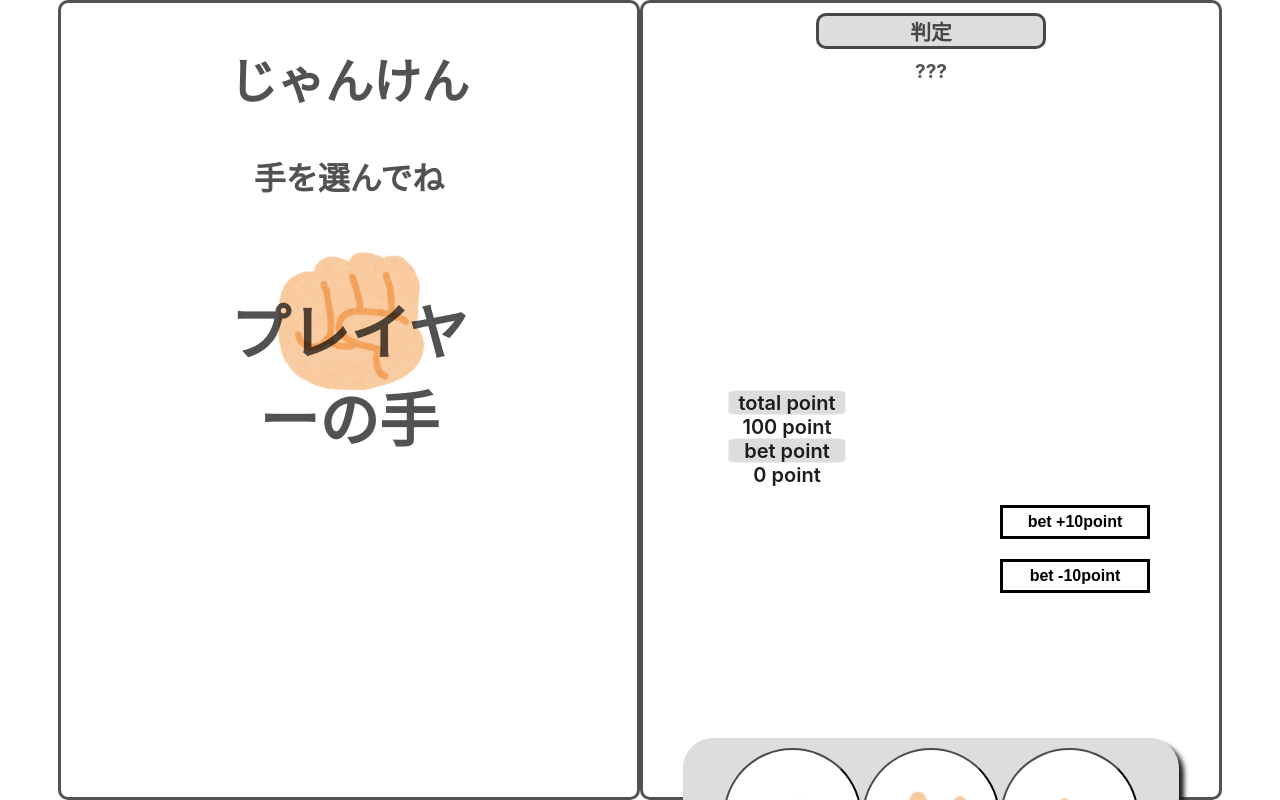
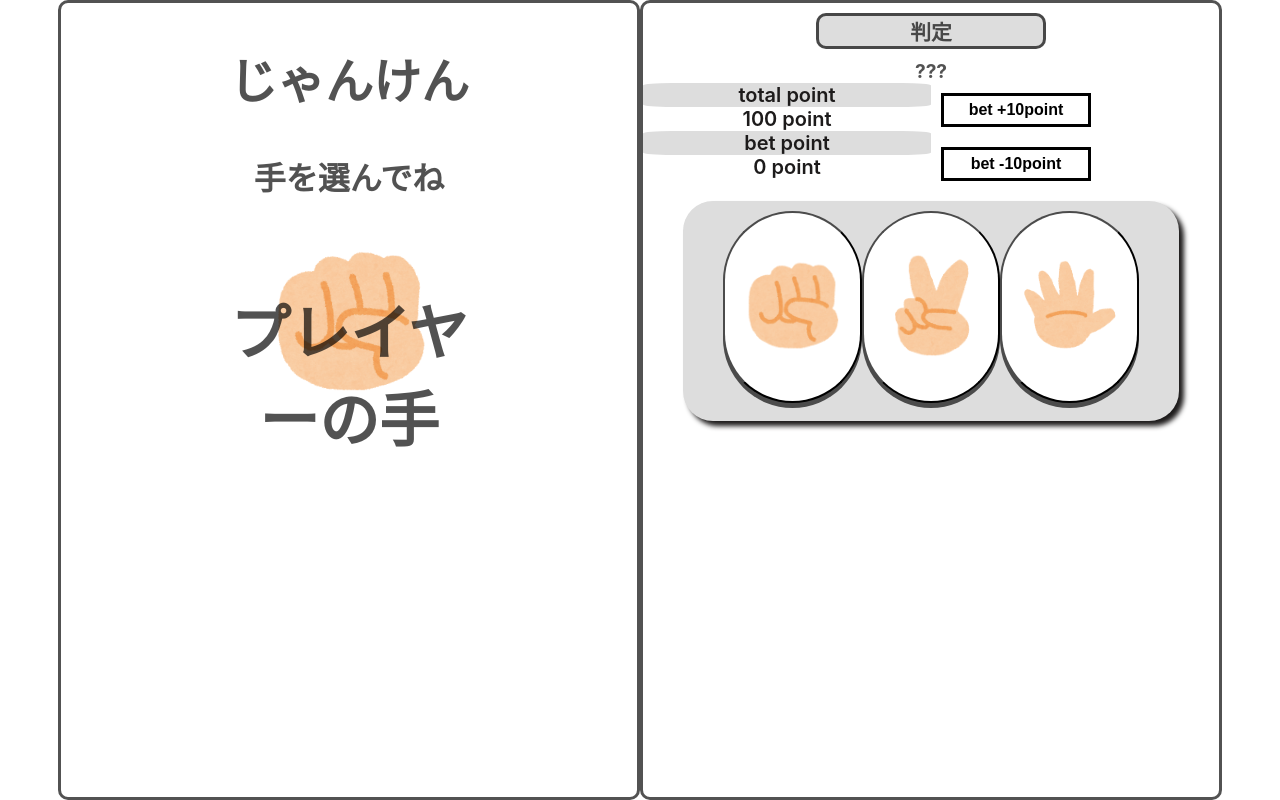
Before and after one commit to koshiro-adachi/janken-app, a React (Create React App) app: page /vspage in a window 1280 px wide. Shown: the top 800 px of the page. Built offline with nearby package versions, Linux system fonts and the light colour scheme.

Commit message:
画面を少しすっきりさせる

```diff
--- a/src/Pages/VSpage/vsPage.css
+++ b/src/Pages/VSpage/vsPage.css
@@ -87,7 +87,6 @@
   margin-right: 10px;
 }
 .judgeWrapper {
-  height: 40%;
 }
 .red {
   color: rgb(236 84 84);
@@ -114,20 +113,14 @@
 }
 .betButtonWrapper {
   display: flex;
-  height: 50%;
 }
 .pointWrapper {
   color: #1d1b1b;
   width: 50%;
   text-align: center;
-  position: relative;
 }
 .pointWrapper div {
   height: 100%;
-  position: absolute;
-  top: 65%;
-  left: 50%;
-  transform: translate(-50%, -50%);
 }
 .pointTitle {
   background-color: #dddddd;
@@ -143,13 +136,8 @@
   display: inline-flex;
   flex-direction: column;
   align-items: center;
-  position: relative;
 }
 .betButton div {
-  position: absolute;
-  top: 55%;
-  left: 50%;
-  transform: translate(-50%, -50%);
 }
 .betButton button {
   font-size: 1rem;
```
